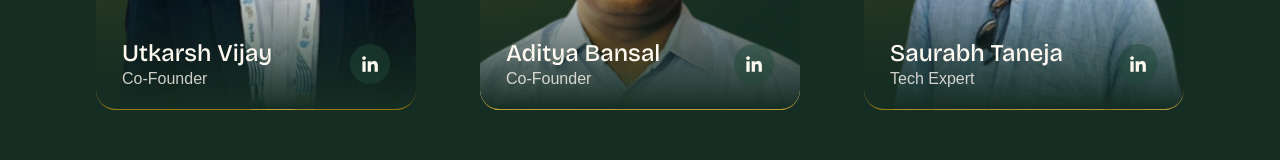
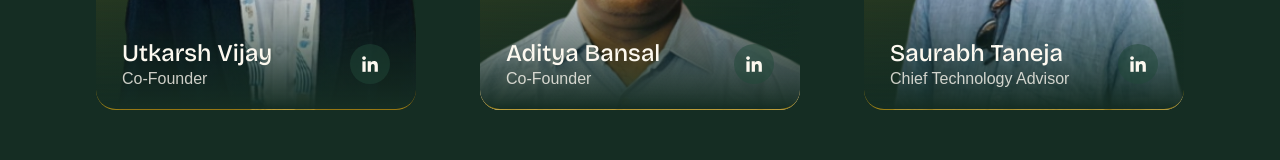
Before and after one commit to TwiggOne/twigg-website, a Next.js app: page /team in a window 1280 px wide. Shown: the part 575-735 px from the top of the page. Built offline with nearby package versions, Linux system fonts and the light colour scheme; a web font is replaced by a local one.

Commit message:
fix:added url

```diff
--- a/app/team/page.tsx
+++ b/app/team/page.tsx
@@ -32,7 +32,7 @@ const teamMembers = [
   },
   {
     name: "Saurabh Taneja",
-    role: "Tech Expert",
+    role: "Chief Technology Advisor",
     image: "/team/Saurabh.png",
     linkedIn: "https://www.linkedin.com/in/saurabh-taneja-65937493/",
 
--- a/components/WaitlistingForm.tsx
+++ b/components/WaitlistingForm.tsx
@@ -14,7 +14,7 @@ type FormData = {
 };
 
 const APPS_SCRIPT_URL =
-  "https://script.google.com/macros/s/AKfycbxBNo2Db1JWc61rBG0rndWyZLMKr2nablXQL4cuqLyPCWMJkzS10jqgbYPX42jTHeg/exec";
+  "https://script.google.com/macros/s/AKfycbz6hV0pM_Rg8EITV24GZourdxPEpxm0AdBeMypWryRQmyc_ax0IUIs3b1frNWcWHyCM/exec";
 
 const formFields = [
   {
```
